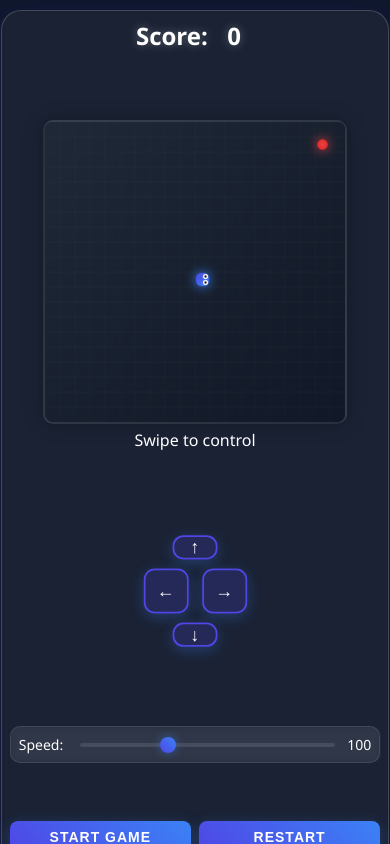
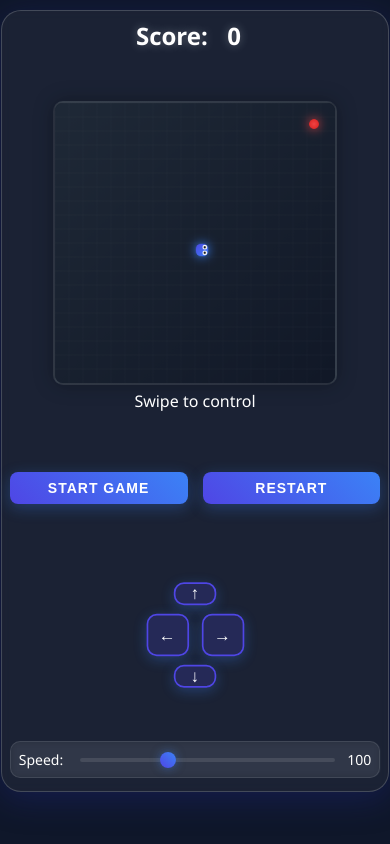
Before and after one commit to NickyHate/snake_game, a plain HTML site: page index.html in a window 390 px wide. Drawn offline with Linux system fonts and the light colour scheme.

Commit message:
Fix mobile layout for browser navigation bar

```diff
--- a/styles.css
+++ b/styles.css
@@ -169,17 +169,19 @@ button:active {
 @media (max-width: 500px) {
     body {
         align-items: flex-start;
-        padding: 10px 0;
+        padding: 10px 0 70px;
+        min-height: -webkit-fill-available;
     }
 
     .game-container {
         padding: 0.5rem;
         width: 95%;
-        min-height: 100vh;
+        min-height: calc(100vh - 80px);
         display: flex;
         flex-direction: column;
         justify-content: space-between;
         gap: 10px;
+        margin-bottom: env(safe-area-inset-bottom, 20px);
     }
 
     .score-board {
@@ -193,7 +195,7 @@ button:active {
 
     #gameCanvas {
         width: 100%;
-        max-width: 300px;
+        max-width: 280px;
         height: auto;
         aspect-ratio: 1;
     }
@@ -202,7 +204,8 @@ button:active {
         display: flex;
         order: 2;
         gap: 10px;
-        transform: scale(0.9);
+        transform: scale(0.85);
+        margin-bottom: 10px;
     }
 
     .settings {
@@ -216,11 +219,7 @@ button:active {
     }
 
     .controls {
-        order: 4;
-        flex-direction: row;
-        gap: 8px;
-        margin-top: 5px;
-        margin-bottom: 10px;
+        margin-bottom: 20px;
     }
 
     button {
@@ -240,21 +239,38 @@ button:active {
     }
 }
 
+/* Для iPhone с вырезом */
+@supports (padding: max(0px)) {
+    body {
+        padding-bottom: max(70px, env(safe-area-inset-bottom) + 20px);
+    }
+}
+
 /* Для очень маленьких экранов */
 @media (max-height: 700px) {
+    body {
+        padding-bottom: 90px;
+    }
+
     #gameCanvas {
         max-width: 250px;
     }
 
     .mobile-controls {
-        transform: scale(0.8);
+        transform: scale(0.75);
+        margin: 5px 0;
     }
 
     .settings {
         padding: 5px;
+        margin: 5px 0;
     }
 
-    .controls button {
+    .controls {
+        margin-bottom: 25px;
+    }
+
+    button {
         padding: 6px 10px;
         font-size: 12px;
     }
```
